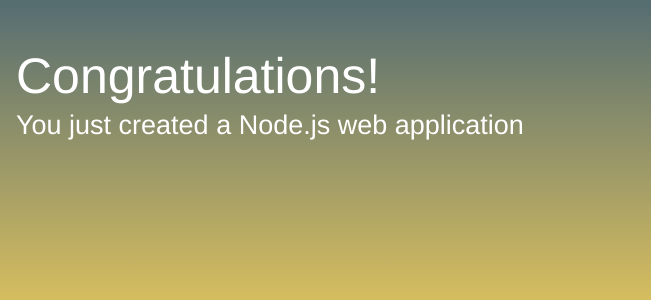
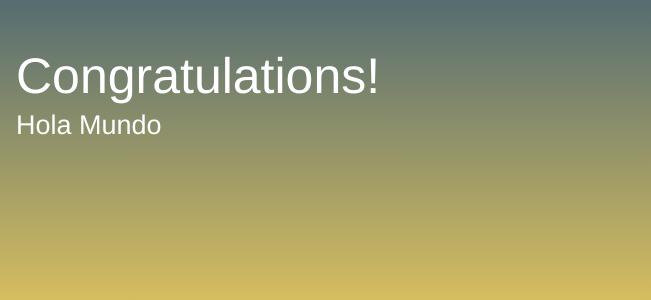
Before and after one commit to ramon-navarro/demoPacientesProject, a website: page public/index.html in a window 1280 px wide. Shown: the part 234-534 px from the top of the page, 629-1280 px from the left. Drawn offline with Linux system fonts and the light colour scheme.

Commit message:
RN: Test hola Mundo

```diff
--- a/public/index.html
+++ b/public/index.html
@@ -59,7 +59,7 @@
             <a class="twitter-link" href="http://twitter.com/home/?status=I%20created%20a%20project%20with%20AWS%20CodeStar!%20%23AWS%20%23AWSCodeStar%20https%3A%2F%2Faws.amazon.com%2Fcodestar"><img src="assets/img/tweet.svg" /></a>
             <div class="text">
                 <h1>Congratulations!</h1>
-                <h2>You just created a Node.js web application</h2>
+                <h2>Hola Mundo</h2>
             </div>
         </div>
     </div>
```
